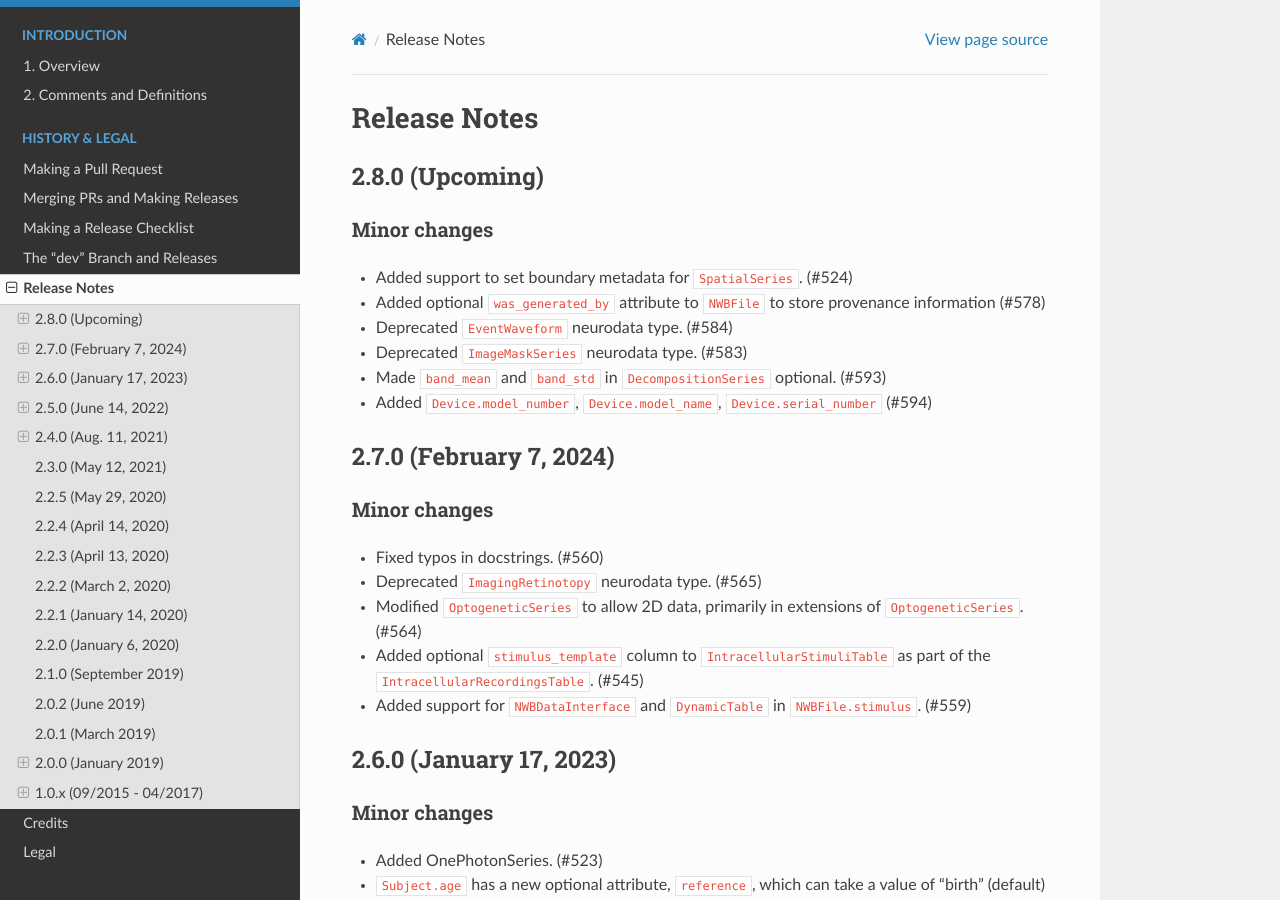
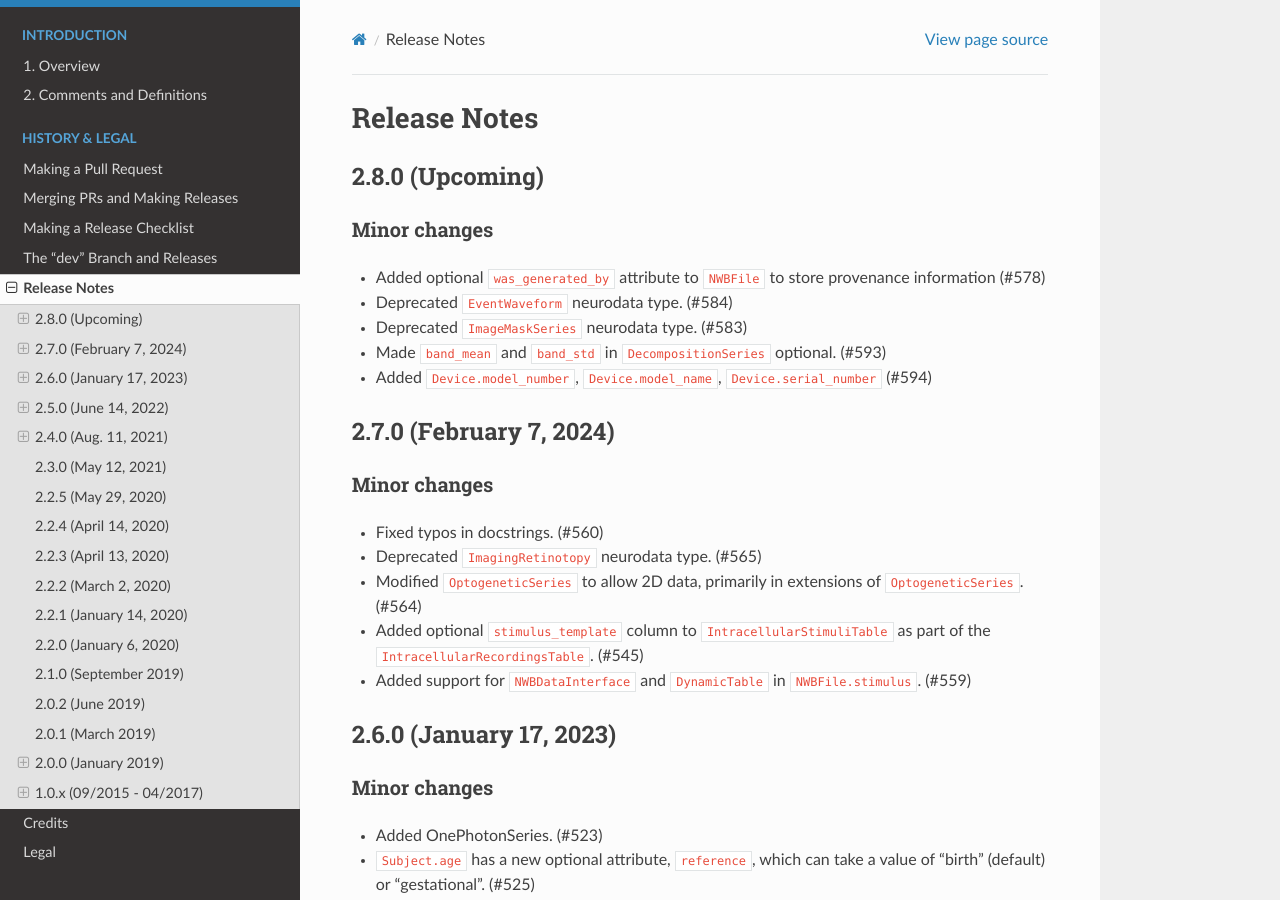
Before and after one commit to NeurodataWithoutBorders/nwb-schema, a Sphinx documentation site: the page built from docs/format/source/format_release_notes.rst, in a window 1280 px wide and 900 px high. Built offline with Sphinx 7.4.7 and the Read the Docs theme 3.1.0, drawn with Linux system fonts in a browser that asks for light colours.

Commit message:
Revert addition of "bounds" to SpatialSeries temporarily (#596)

```diff
--- a/docs/format/source/format_release_notes.rst
+++ b/docs/format/source/format_release_notes.rst
@@ -8,7 +8,6 @@ Release Notes
 
 Minor changes
 ^^^^^^^^^^^^^
-- Added support to set boundary metadata for ``SpatialSeries``. (#524)
 - Added optional ``was_generated_by`` attribute to ``NWBFile`` to store provenance information (#578)
 - Deprecated ``EventWaveform`` neurodata type. (#584)
 - Deprecated ``ImageMaskSeries`` neurodata type. (#583)
```
Also changed, not shown: 1 other file.
